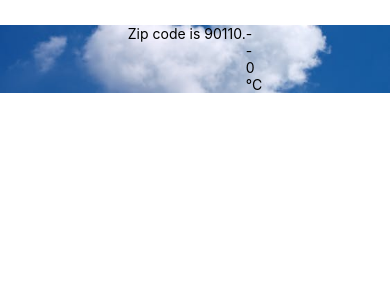
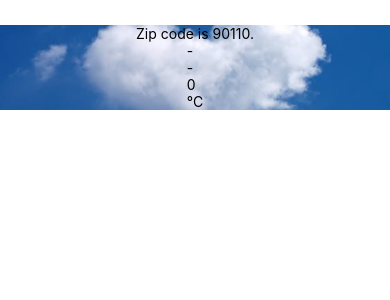
Before and after one commit to n4sunday/3SA04-React-Native, a React Native app: screen / in a window 390 px wide. Shown: the top 300 px of the page. Built offline with nearby package versions, Linux system fonts and the light colour scheme.

Commit message:
Upadate 2 Components & Props

```diff
--- a/components/Weather.js
+++ b/components/Weather.js
@@ -27,6 +27,6 @@ export default class Weather extends React.Component {
 const styles = StyleSheet.create({
     container: { paddingTop: 25 },
     backdrop: { width: '100%', height: '100%' },
-    flexDir: {flexDirection: 'row',justifyContent: 'center'},
+    flexDir: {flexDirection: 'column',justifyContent: 'center' ,alignItems: 'center'},
 
 });
```
